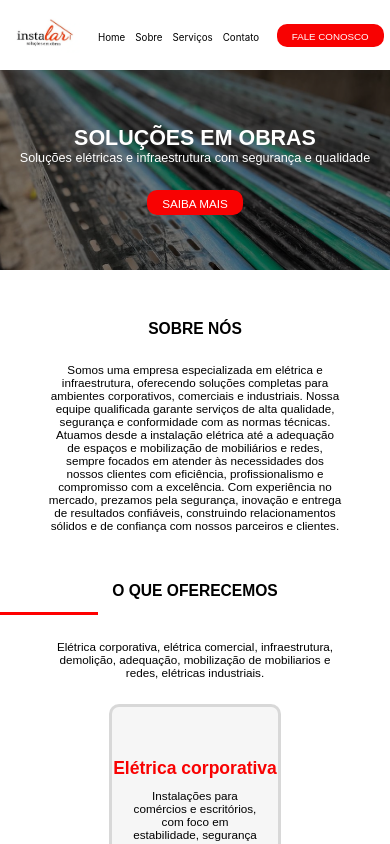
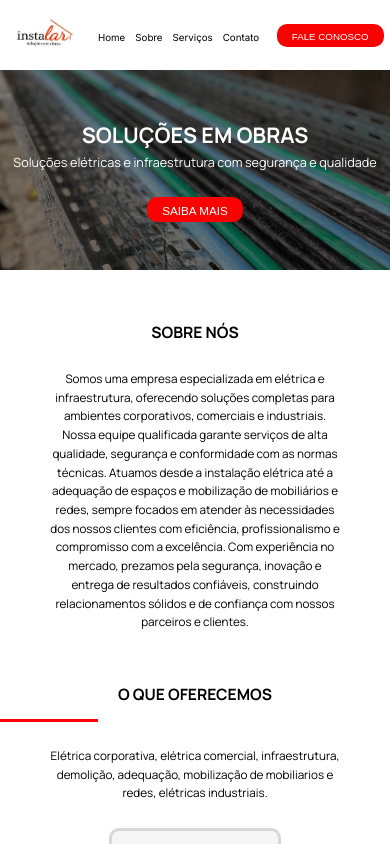
Before and after one commit to GabbFlor/Instalar, a React (Vite) app: page / in a window 390 px wide. Shown: the top 844 px of the page. Built offline with nearby package versions, Linux system fonts and the light colour scheme.

Commit message:
fix
- Arrumando responsividade da Home para celular;
- Importando as fontes em um arquivo .css ao invés do globalStyle do react (tava dando warn no console);

```diff
--- a/src/main.jsx
+++ b/src/main.jsx
@@ -8,6 +8,7 @@ import Sobre_nos from './routes/Sobre_nos.jsx'
 import Servicos from './routes/Servicos.jsx'
 import Contato from './routes/Contato.jsx'
 import Geral from './styles/Geral.jsx'
+import "./styles/Fonts.css";
 
 const routes = createBrowserRouter([
   {
--- /dev/null
+++ b/src/styles/Fonts.css
@@ -0,0 +1 @@
+@import url('https://fonts.googleapis.com/css2?family=Inter:ital,opsz,wght@0,14..32,100..900;1,14..32,100..900&family=Manrope:wght@200..800&display=swap');
--- a/src/styles/Geral.jsx
+++ b/src/styles/Geral.jsx
@@ -1,8 +1,6 @@
 import { createGlobalStyle } from "styled-components";
 
 const Geral = createGlobalStyle `
-    @import url('https://fonts.googleapis.com/css2?family=Inter:ital,opsz,wght@0,14..32,100..900;1,14..32,100..900&family=Manrope:wght@200..800&display=swap');
-
     :root {
         // Header
         --height-logo: 70px;
@@ -22,7 +20,7 @@ const Geral = createGlobalStyle `
         --font-size-p: 1.05vw;
 
         --width-card: 12.5vw;
-        --height-card: 18vw;
+        --height-card: 18.5vw;
 
         --width-img: 20vw;
         --height-img: 20vw;
@@ -86,8 +84,8 @@ const Geral = createGlobalStyle `
             --width-card: 44vw;
             --height-card: 52.5vw;
 
-            --width-img: 29vw;
-            --height-img: 29vw;
+            --width-img: 40vw;
+            --height-img: 40vw;
 
             --width-video: 40vw;
 
@@ -101,6 +99,11 @@ const Geral = createGlobalStyle `
         box-sizing: border-box;
     }
 
+    main {
+        line-height: 1.6;
+        font-family: "Manrope", sans-serif;
+    }
+
     @media (prefers-color-scheme: dark) {
         :root {
             color-scheme: light;
--- a/src/styles/Home_style.jsx
+++ b/src/styles/Home_style.jsx
@@ -2,7 +2,6 @@ import { createGlobalStyle } from "styled-components";
 
 const Home_style = createGlobalStyle `
     main {
-        font-family: "Manrope", sans-serif;
         background-color: white;
     }
 
@@ -217,6 +216,11 @@ const Home_style = createGlobalStyle `
             align-items: center;
             justify-content: space-between;
         }
+
+        .grid-servicos {
+            grid-template-columns: repeat(2, 1fr);
+            grid-gap: 15px;
+        }
     }
 `
 
--- a/src/styles/Sobre_nos_style.jsx
+++ b/src/styles/Sobre_nos_style.jsx
@@ -1,10 +1,6 @@
 import { createGlobalStyle } from "styled-components";
 
 const Sobre_nos_style = createGlobalStyle `
-    main {
-        font-family: "Manrope", sans-serif;
-    }
-
     .quem-somos-section,
     .valores-section,
     .proposito-section {
```
